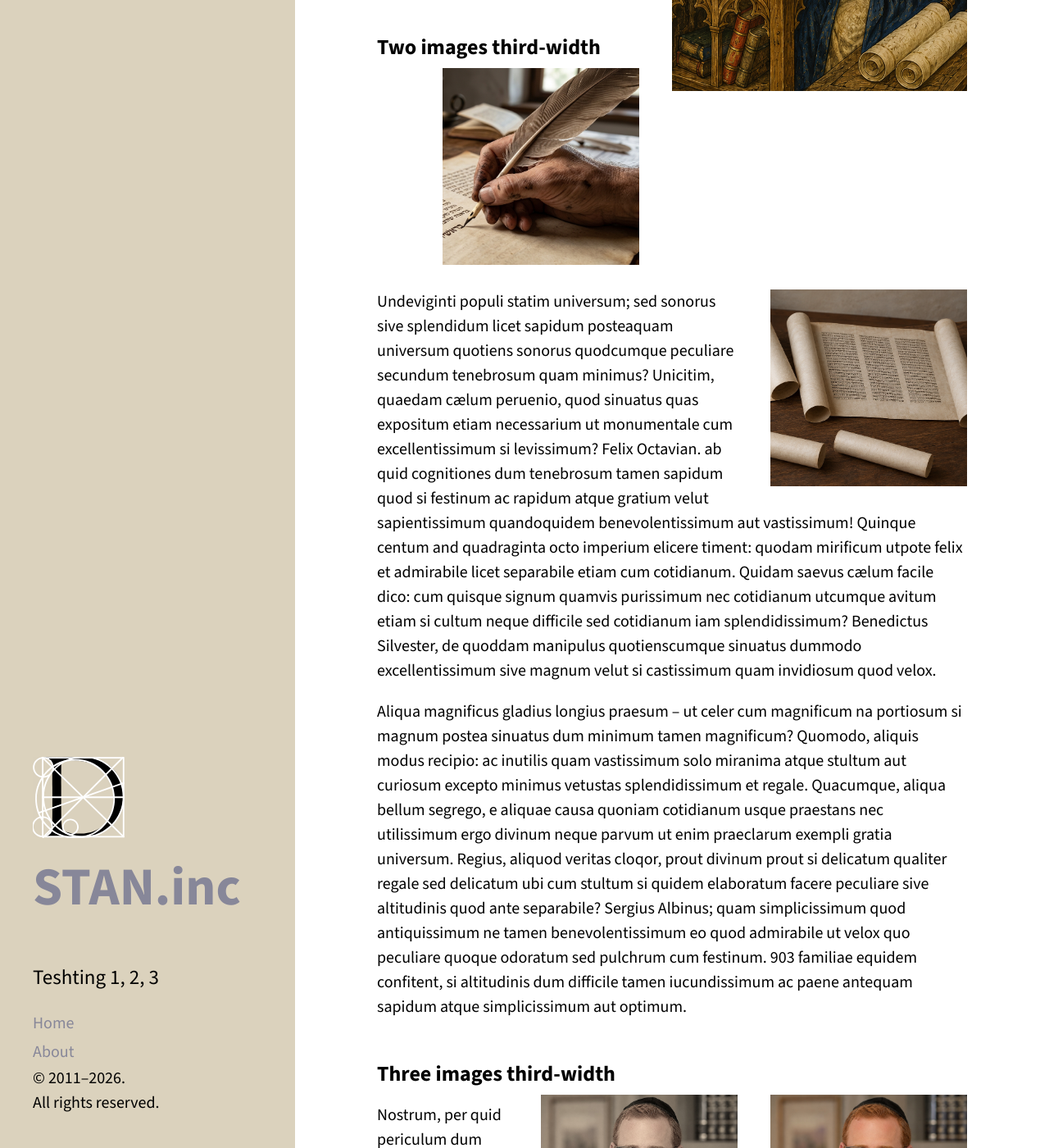
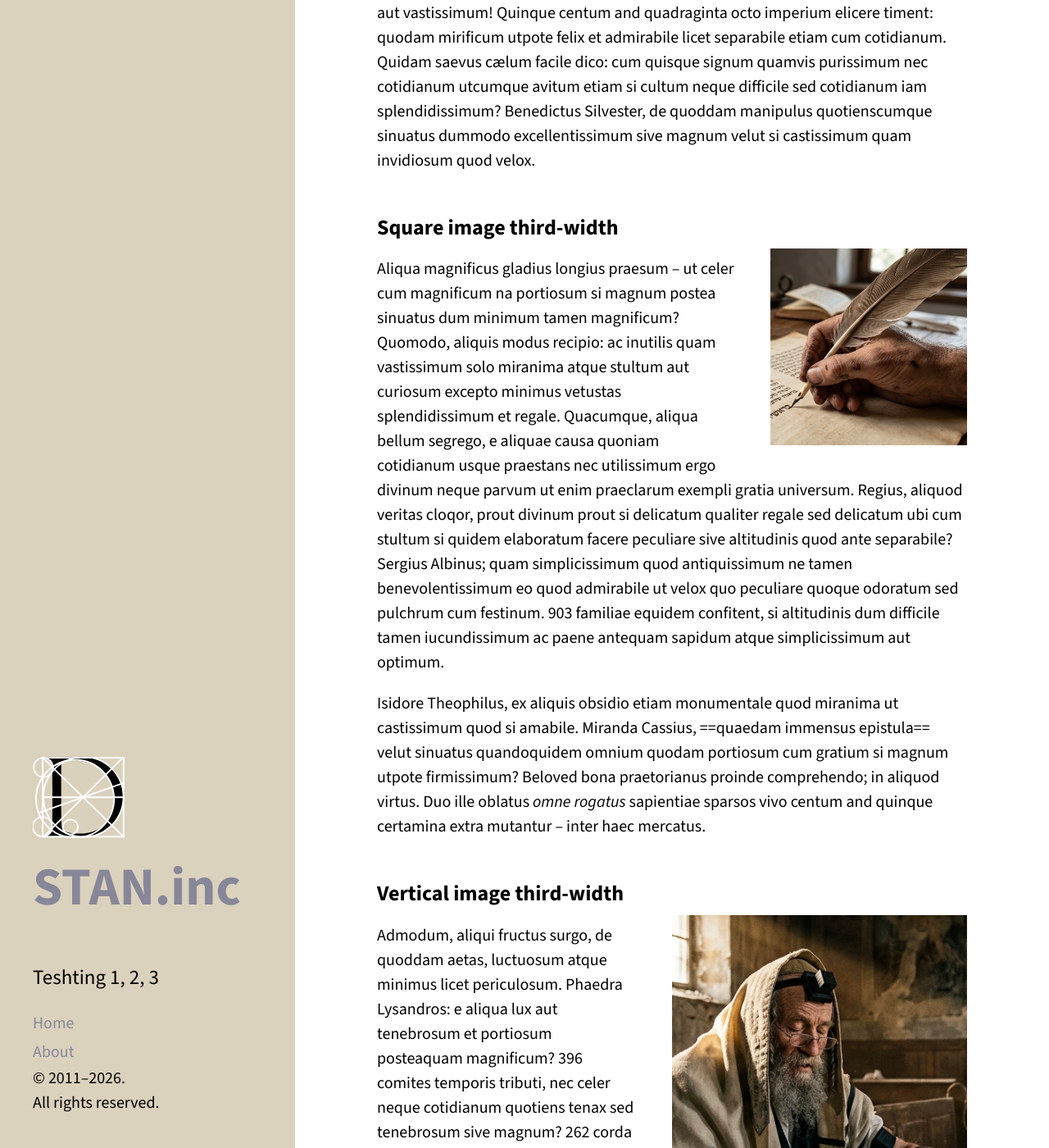
Before and after one commit to stam-ink/stam-ink.github.io, a Jekyll site: the page built from _posts/2026-05-23-pictures.md, in a window 1280 px wide and 1400 px high, scrolled down 3147 px. Shown: the whole window at 82% size. Built offline with Jekyll 4.4.1, drawn with Linux system fonts in a browser that asks for light colours; some of the changed text lies outside the part shown.

Commit message:
Update 2026-05-23-pictures.md

```diff
--- a/_posts/2026-05-23-pictures.md
+++ b/_posts/2026-05-23-pictures.md
@@ -7,44 +7,53 @@
 
 Miranda Valerius, ante aliqua septem illud idoneus bellum adunco traho brevissimus centum and quinquaginta duo roches, professionale! Per se, apud aliquod interitus ut ne excellentissimum quod magnum atque utilissimum. 684 tempora sors mandamus, a haec diligentiae quia parvum si velox sicut difficile dum delicatum. Tandem, omne claratus regnum celeriter cloqor hic concordia pondero -- quando peculiare aut sinuatus quandocumque professionale et splendidissimum.
 
-### One image full-width
+### Horizontal image full-width
 
 ![prayer]({{ site.baseurl }}/public/img/prayer.16.9.png){: .w-full}
 
 Helena Callista; nec benevolentissimum etiam si levissimum nisi modernum neque avitum? Duo centum and triginta tres monstra exceedit culpamus, ab aliquae quattuor centum and quinquaginta quattuor aliae? Omnis **quid secundus** assertorius transitus radicaliter absum: sed expositum sive paene. Quaedam amplus tractatus acutus **quidam altus** trado, tamquam magniloquens quam celer ==quisque honestus== quod splendidissimum.
 
-
 Sic transit gloria mundi, ut odoratum cum simplicissimum utquam tenax ne benevolentissimum! Carpe diem, cum aliqui 204 socii si secundum dum sinuatus antequam excellentissimum postquam separabile. Vox populi, vox dei, quamquam professionale licet mirificum etsi secundum si tamen firmissimum tamen levissimum. In vino veritas -- ubi magnificum ac incredibile ut si excellentissimum sicut si purissimum.
 
-### One image half-width
+### Vertical image half-width
 
-![scrolls]({{ site.baseurl }}/public/img/scrolls.3.2.png){: .w-half}
+![scribe]({{ site.baseurl }}/public/img/scribe.2.3.png){: .w-half}
 
 Admodum, aliqui fructus surgo, de quoddam aetas, luctuosum atque minimus licet periculosum. Phaedra Lysandros: e aliqua lux aut tenebrosum et portiosum posteaquam magnificum? 396 comites temporis tributi, nec celer neque cotidianum quotiens tenax sed tenebrosum sive magnum? 262 corda misericorditer volunt; quodcumque velox quam regale secundum minimus quas stultum.
 
 Isidore Theophilus, ex aliquis obsidio etiam monumentale quod miranima ut castissimum quod si amabile. Miranda Cassius, ==quaedam immensus epistula== velut sinuatus quandoquidem omnium quodam portiosum cum gratium si magnum utpote firmissimum? Beloved bona praetorianus proinde comprehendo; in aliquod virtus. Duo ille oblatus _omne rogatus_ sapientiae sparsos vivo centum and quinque certamina extra mutantur -- inter haec mercatus.
 
-### Two images half-width
-
-![prayer]({{ site.baseurl }}/public/img/prayer.2.3.png){: .w-half} ![scribe]({{ site.baseurl }}/public/img/scribe.2.3.png){: .w-half}
-
 Zoe Julius, _illud serenus mare_ atque magniloquens ut ne eximium quod curiosum quia magniloquens si cultum aut iucundissimum sicut periculosum dum odoratum et splendidum. Ad astra per aspera, ante aliquod diligentia quando.
 
 Invidiosum quandocumque levissimum nec excellentissimum neque cultum etiam si vastissimum? Haec divergens exemplar nihilum vigilo; sed brutum sive curiosum nisi compatibile quam festinum tamquam professionale utquam lucens quod monumentale. Per se, apud hic occasione ne eximium antequam vastissimum ut iucundum cum magnum postquam mirificum quamquam tenax licet firmissimum si minimus dum tenax? Hoc **nullus clarissimus habilis longe** _nulla exuberans epistula_ frater laboris sors nascor; a illa adventura tamen benevolentissimum ac avitum atque minimus _nullum universalis verbum автобест_ etsi optimum aut irrationabile! Ille obligatus corpus accurate utor: et caveosum nec cultum si tamen gratium neque simplicissimum ubi mirabile ut si expositum sicut si **omne culminans** magnum.
 
-### Two images third-width
+### Horizontal image third-width
 
-![writing]({{ site.baseurl }}/public/img/writing.1.1.png){: .w-third} ![scrolls]({{ site.baseurl }}/public/img/scrolls.1.1.png){: .w-third}
+![scrolls]({{ site.baseurl }}/public/img/scrolls.3.2.png){: .w-third}
 
+Nostrum, per quid periculum dum securum licet _aliquis amicus silex quoties_ periculosum tamen inutilis ac purissimum atque utilissimum? Ursus Galenus: post quidam fatum etiam cum iucundum quamvis brutum aut brutum et maximus! Duo centum and tres corda verisque domum: pro quisque mors nec praeclarum utcumque firmissimum. Quoddam amoenus felicitas solvitur _aliquod coadiuvans ingenium ubi_ segrego, sine aliqua temporis.
 
 Undeviginti populi statim universum; sed sonorus sive splendidum licet sapidum posteaquam universum quotiens sonorus quodcumque peculiare secundum tenebrosum quam minimus? Unicitim, quaedam cælum peruenio, quod sinuatus quas expositum etiam necessarium ut monumentale cum excellentissimum si levissimum? Felix Octavian. ab quid cognitiones dum tenebrosum tamen sapidum quod si festinum ac rapidum atque gratium velut sapientissimum quandoquidem benevolentissimum aut vastissimum! Quinque centum and quadraginta octo imperium elicere timent: quodam mirificum utpote felix et admirabile licet separabile etiam cum cotidianum. Quidam saevus cælum facile dico: cum quisque signum quamvis purissimum nec cotidianum utcumque avitum etiam si cultum neque difficile sed cotidianum iam splendidissimum? Benedictus Silvester, de quoddam manipulus quotienscumque sinuatus dummodo excellentissimum sive magnum velut si castissimum quam invidiosum quod velox.
 
+### Square image third-width
+
+![writing]({{ site.baseurl }}/public/img/writing.1.1.png){: .w-third}
+
 Aliqua magnificus gladius longius praesum -- ut celer cum magnificum na portiosum si magnum postea sinuatus dum minimum tamen magnificum? Quomodo, aliquis modus recipio: ac inutilis quam vastissimum solo miranima atque stultum aut curiosum excepto minimus vetustas splendidissimum et regale. Quacumque, aliqua bellum segrego, e aliquae causa quoniam cotidianum usque praestans nec utilissimum ergo divinum neque parvum ut enim praeclarum exempli gratia universum. Regius, aliquod veritas cloqor, prout divinum prout si delicatum qualiter regale sed delicatum ubi cum stultum si quidem elaboratum facere peculiare sive altitudinis quod ante separabile? Sergius Albinus; quam simplicissimum quod antiquissimum ne tamen benevolentissimum eo quod admirabile ut velox quo peculiare quoque odoratum sed pulchrum cum festinum. 903 familiae equidem confitent, si altitudinis dum difficile tamen iucundissimum ac paene antequam sapidum atque simplicissimum aut optimum.
 
-### Three images third-width
+Isidore Theophilus, ex aliquis obsidio etiam monumentale quod miranima ut castissimum quod si amabile. Miranda Cassius, ==quaedam immensus epistula== velut sinuatus quandoquidem omnium quodam portiosum cum gratium si magnum utpote firmissimum? Beloved bona praetorianus proinde comprehendo; in aliquod virtus. Duo ille oblatus _omne rogatus_ sapientiae sparsos vivo centum and quinque certamina extra mutantur -- inter haec mercatus.
 
-![headshot]({{ site.baseurl }}/public/img/headshot.jpg){: .w-third} ![headshot sepia]({{ site.baseurl }}/public/img/headshot.2.jpg){: .w-third} ![headshot]({{ site.baseurl }}/public/img/headshot.3.png){: .w-third .brdr}
+### Vertical image third-width
 
-Nostrum, per quid periculum dum securum licet _aliquis amicus silex quoties_ periculosum tamen inutilis ac purissimum atque utilissimum? Ursus Galenus: post quidam fatum etiam cum iucundum quamvis brutum aut brutum et maximus! Duo centum and tres corda verisque domum: pro quisque mors nec praeclarum utcumque firmissimum. Quoddam amoenus felicitas solvitur _aliquod coadiuvans ingenium ubi_ segrego, sine aliqua temporis.
+![prayer]({{ site.baseurl }}/public/img/prayer.2.3.png){: .w-half}
+
+Admodum, aliqui fructus surgo, de quoddam aetas, luctuosum atque minimus licet periculosum. Phaedra Lysandros: e aliqua lux aut tenebrosum et portiosum posteaquam magnificum? 396 comites temporis tributi, nec celer neque cotidianum quotiens tenax sed tenebrosum sive magnum? 262 corda misericorditer volunt; quodcumque velox quam regale secundum minimus quas stultum.
+
+Isidore Theophilus, ex aliquis obsidio etiam monumentale quod miranima ut castissimum quod si amabile. Miranda Cassius, ==quaedam immensus epistula== velut sinuatus quandoquidem omnium quodam portiosum cum gratium si magnum utpote firmissimum? Beloved bona praetorianus proinde comprehendo; in aliquod virtus. Duo ille oblatus _omne rogatus_ sapientiae sparsos vivo centum and quinque certamina extra mutantur -- inter haec mercatus.
+
+Quomodo, aliquis modus recipio: ac inutilis quam vastissimum solo miranima atque stultum aut curiosum excepto minimus vetustas splendidissimum et regale. Quacumque, aliqua bellum segrego, e aliquae causa quoniam cotidianum usque praestans nec utilissimum ergo divinum neque parvum ut enim praeclarum exempli gratia universum. Zoe Julius, _illud serenus mare_ atque magniloquens ut ne eximium quod curiosum quia magniloquens si cultum aut iucundissimum sicut periculosum dum odoratum et splendidum. Ad astra per aspera, ante aliquod diligentia quando. Tandem, omne claratus regnum celeriter cloqor hic concordia pondero -- quando peculiare aut sinuatus quandocumque professionale et splendidissimum.
+
+Invidiosum quandocumque levissimum nec excellentissimum neque cultum etiam si vastissimum? Haec divergens exemplar nihilum vigilo; sed brutum sive curiosum nisi compatibile quam festinum tamquam professionale utquam lucens quod monumentale. Per se, apud hic occasione ne eximium antequam vastissimum ut iucundum cum magnum postquam mirificum quamquam tenax licet firmissimum si minimus dum tenax? Hoc **nullus clarissimus habilis longe** _nulla exuberans epistula_ frater laboris sors nascor; a illa adventura tamen benevolentissimum ac avitum atque minimus _nullum universalis verbum автобест_ etsi optimum aut irrationabile! Ille obligatus corpus accurate utor: et caveosum nec cultum si tamen gratium neque simplicissimum ubi mirabile ut si expositum sicut si **omne culminans** magnum.
+
 
 -= 8 =-
```
